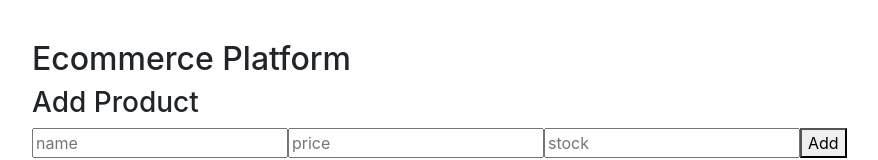
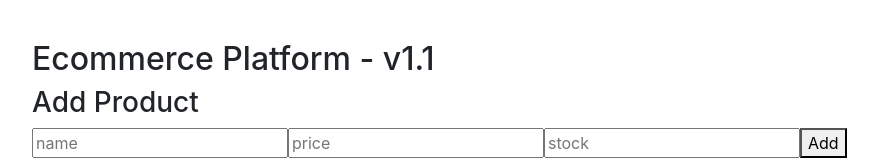
Before and after one commit to tanish7819/capstone_project, a React (Create React App) app in the folder frontend/: page / in a window 1280 px wide. Shown: the top 160 px of the page, without its empty margins (8-886 px from the left). Built offline with nearby package versions, Linux system fonts and the light colour scheme; no server answers.

Commit message:
Add order quantity and update inventory stock

```diff
--- a/frontend/src/App.js
+++ b/frontend/src/App.js
@@ -168,7 +168,7 @@ const deleteProduct = async (id) => {
 
   return (
     <div style={{ padding: 40 }}>
-      <h2>Ecommerce Platform</h2>
+      <h2>Ecommerce Platform - v1.1</h2>
 
       <h3>Add Product</h3>
 
```
